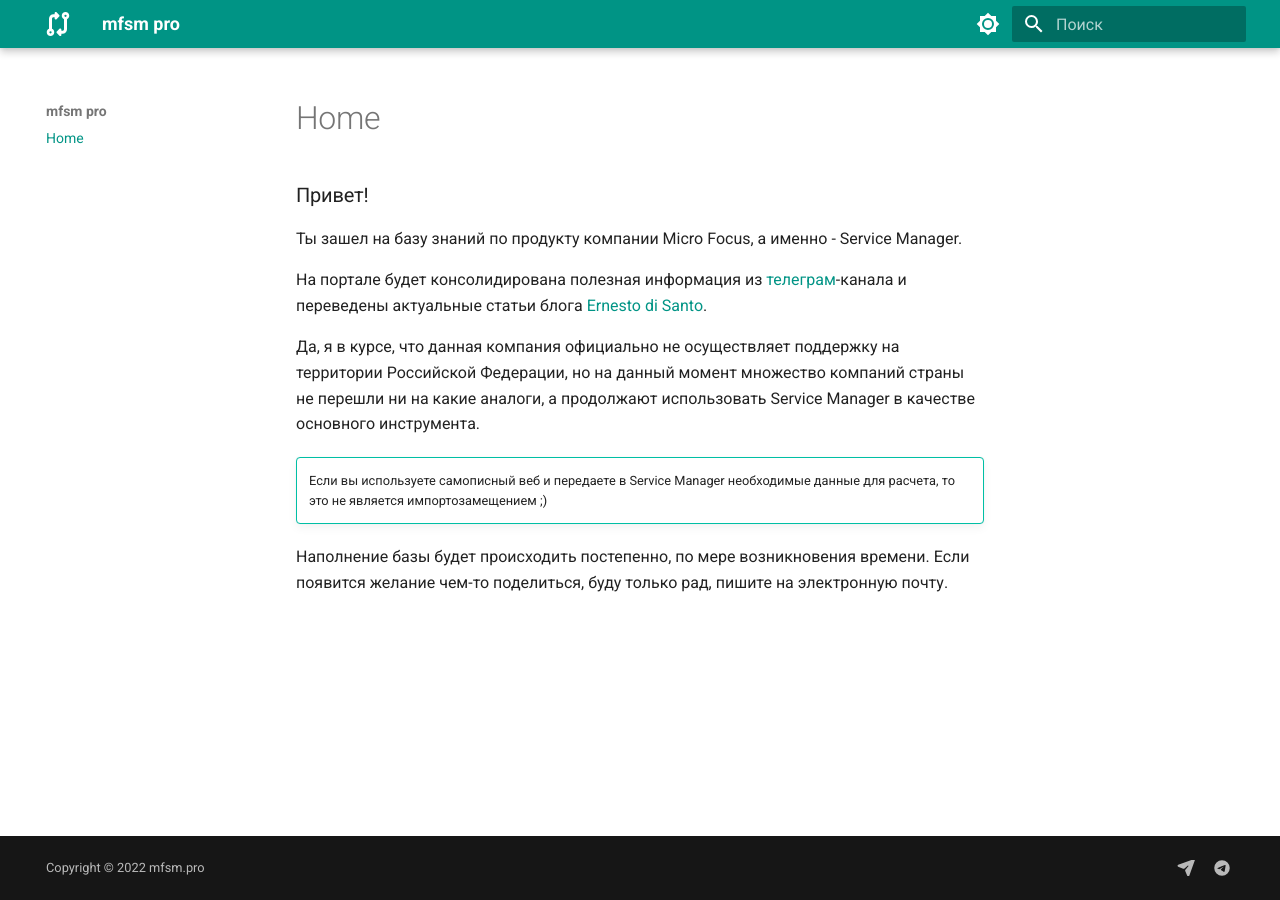
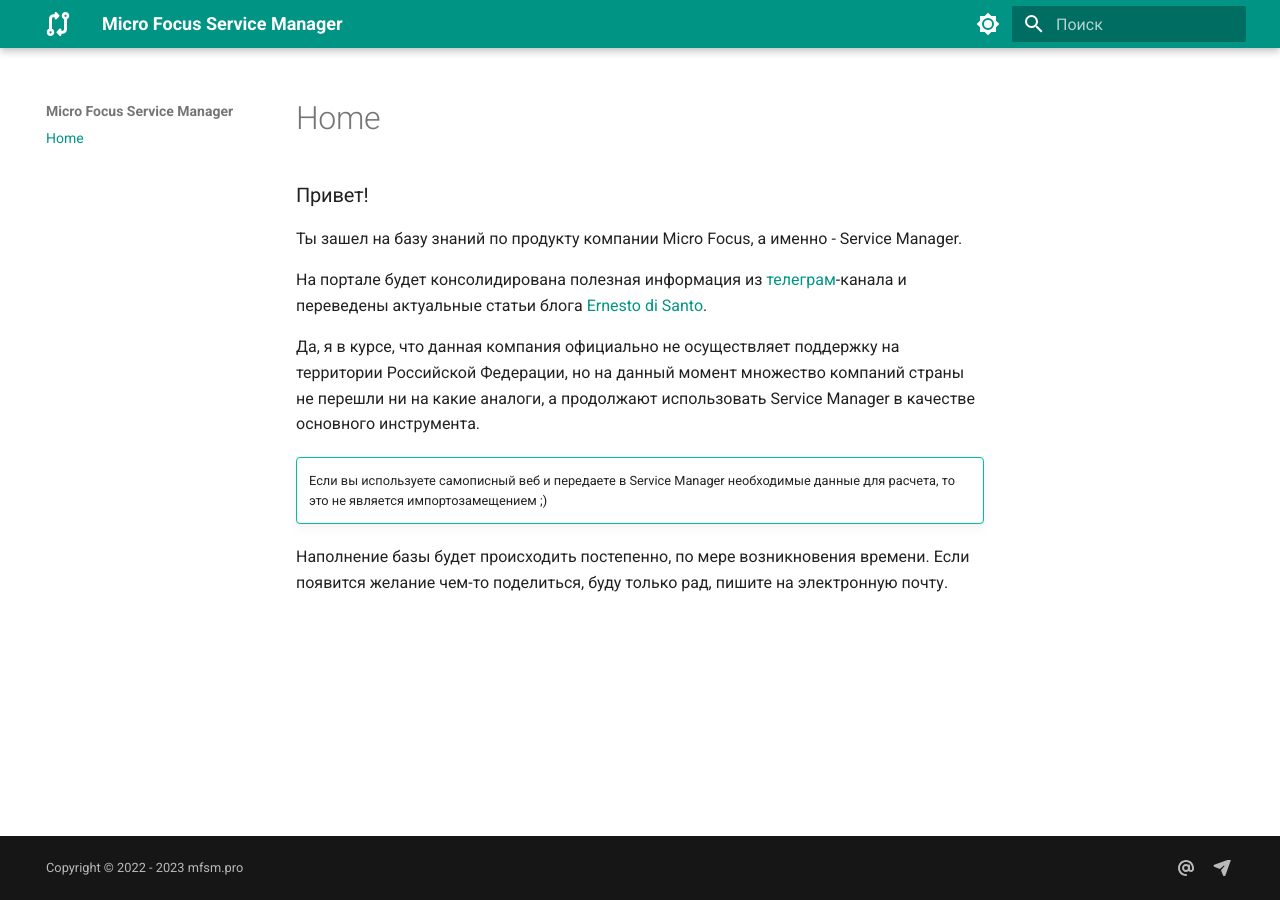
Before and after one commit to amerkhanov/mfsm, an MkDocs documentation site: the page built from docs/index.md, in a window 1280 px wide. Built offline with MkDocs 1.6.1 and Material for MkDocs 9.7.7, drawn with Linux system fonts in a browser that asks for light colours.

Commit message:
Update mkdocs.yml

```diff
--- a/mkdocs.yml
+++ b/mkdocs.yml
@@ -1,4 +1,4 @@
-site_name: mfsm pro
+site_name: Micro Focus Service Manager
 theme:
   name: material
   language: ru
@@ -62,9 +62,9 @@
     property: G-E57DMP7K8T
   generator: false
   social:
+    - icon: fontawesome/solid/at
+      link: mailto:renat@amerkhanov.ru
     - icon: fontawesome/solid/paper-plane
-      link: mailto:renat@amerkhanov.ru
-    - icon: fontawesome/brands/telegram
       link: https://t.me/proHPSM
 
-copyright: Copyright &copy; 2022 mfsm.pro
+copyright: Copyright &copy; 2022 - 2023 mfsm.pro
```
